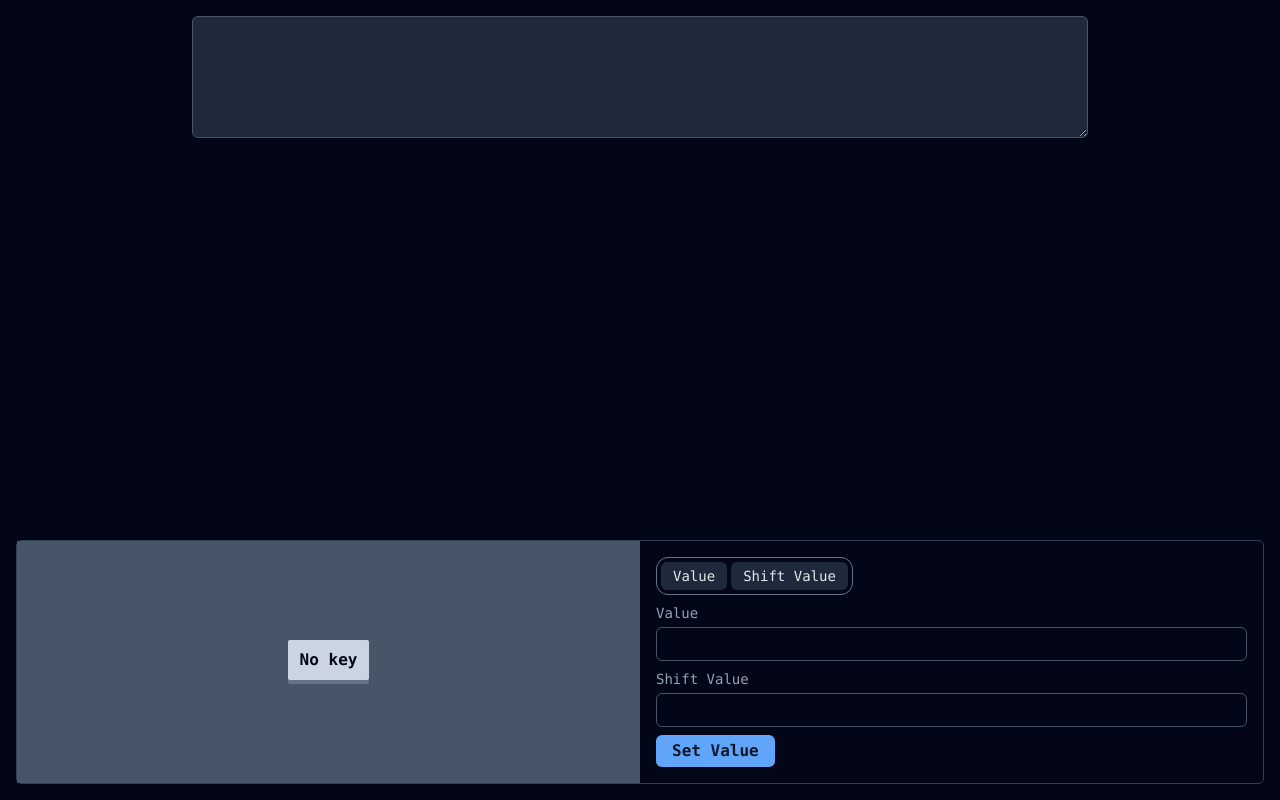
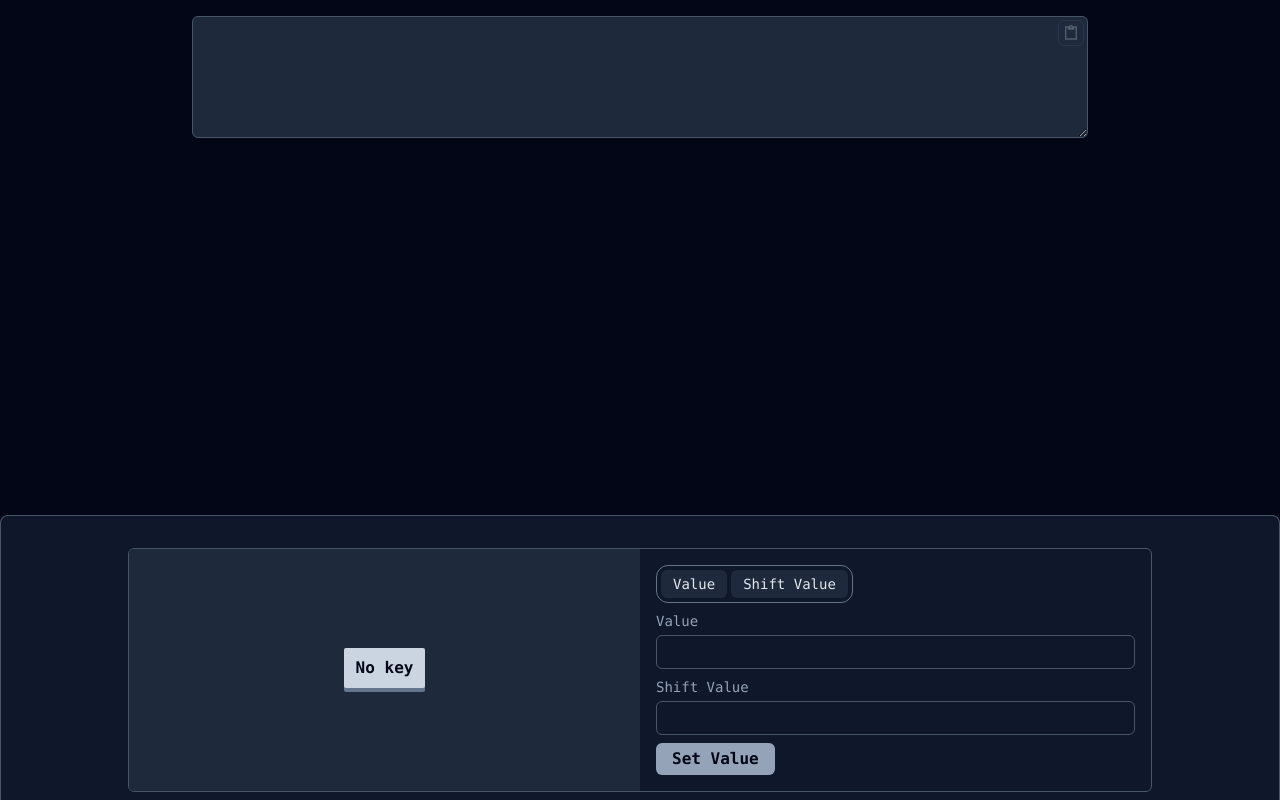
Before and after one commit to Diego-0110/erratic-keys, a Next.js app: page / in a window 1280 px wide. Built offline with nearby package versions, Linux system fonts and the light colour scheme.

Commit message:
Clipboard logic, drawer basic styles and group options

```diff
--- a/src/app/page.tsx
+++ b/src/app/page.tsx
@@ -13,7 +13,9 @@ export default function Home() {
   return (
     <main className="flex min-h-screen flex-col items-center justify-between p-4 font-mono text-slate-200 bg-slate-950">
       <KeyboardAndInput keyboardConfig={keyboardConfig} />
-      <Configuration keyboardConfig={keyboardConfig} setKeyConfig={setKeyConfig} />
+      <div className="bg-slate-900 absolute bottom-0 left-0 right-0 max-h-[50vh] overflow-auto p-2 pt-8 rounded-t-lg border-t-[.1em] border-x-[.1em] border-slate-600">
+        <Configuration keyboardConfig={keyboardConfig} setKeyConfig={setKeyConfig} />
+      </div>
     </main>
   );
 }
--- a/src/components/Button.tsx
+++ b/src/components/Button.tsx
@@ -4,11 +4,14 @@ interface CustomProps {
 
 type Props = CustomProps & React.ButtonHTMLAttributes<HTMLButtonElement>;
 
+const activeStyles = 'bg-sky-400 text-slate-900 hover:opacity-90';
+const disableStyles = 'bg-slate-400 text-slate-950';
+
 export default function Button({ children, ...props }: Props) {
   return (
     <button
       type="button"
-      className="px-4 py-1 bg-blue-400 text-slate-900 font-semibold rounded-md hover:opacity-90"
+      className={`px-4 py-1 font-semibold rounded-md ${props.disabled ? disableStyles : activeStyles}`}
       // eslint-disable-next-line react/jsx-props-no-spreading
       {...props}
     >
--- a/src/components/Configuration.tsx
+++ b/src/components/Configuration.tsx
@@ -29,13 +29,18 @@ export default function Configuration({ keyboardConfig, setKeyConfig }: Props) {
     if (evt.code in keyboardConfig) {
       setValue(keyboardConfig[evt.code].value);
       setShiftValue(keyboardConfig[evt.code].shiftValue || '');
+      setAlts({
+        value: true,
+        shift: typeof keyboardConfig[evt.code].shiftValue === 'string',
+      });
     } else {
       setValue('');
       setShiftValue('');
+      setAlts({ value: false, shift: false });
     }
   };
   const handleUpdateKeyConfig = () => {
-    if (keyData) {
+    if (keyData) { // TODO remove key if null
       const keyConfig: KeyConfig = {
         value,
       };
@@ -49,9 +54,9 @@ export default function Configuration({ keyboardConfig, setKeyConfig }: Props) {
     console.log(keyboardConfig);
   }, [keyboardConfig]);
   return (
-    <section className="flex w-full bg-slate-950 border border-slate-700 rounded-md">
+    <section className="flex w-full max-w-5xl m-auto border-[.1em] border-slate-600 rounded-md overflow-hidden">
       <div
-        className="flex-1 flex justify-center items-center p-4 bg-slate-600"
+        className="flex-1 flex justify-center items-center p-4 bg-slate-800"
         role="presentation"
         // TODO use button instead
         // eslint-disable-next-line jsx-a11y/no-noninteractive-tabindex
@@ -63,15 +68,26 @@ export default function Configuration({ keyboardConfig, setKeyConfig }: Props) {
       <div className="flex-1 p-4">
         <GroupOptions>
           <Option
-            initialState={Boolean(keyData)}
-            onChange={(state) => console.log(state)}
+            initialState={alts.value}
+            onChange={() => {
+              if (alts.value) {
+                setAlts({ shift: false, value: false });
+              } else {
+                setAlts((a) => ({ ...a, value: !a.value }));
+              }
+              setValue('');
+            }}
+            condition={() => Boolean(keyData)}
           >
             Value
           </Option>
-          <Option onChange={() => {
-            setAlts((a) => ({ ...a, shift: !a.shift }));
-            setShiftValue('');
-          }}
+          <Option
+            initialState={alts.shift}
+            onChange={() => {
+              setAlts((a) => ({ ...a, shift: !a.shift }));
+              setShiftValue('');
+            }}
+            condition={() => Boolean(keyData) && alts.value}
           >
             Shift Value
           </Option>
@@ -81,7 +97,7 @@ export default function Configuration({ keyboardConfig, setKeyConfig }: Props) {
           id="value"
           value={value}
           onChange={(evt) => setValue(evt.target.value)}
-          disabled={!keyData}
+          disabled={!alts.value}
         />
         <InputLabel
           label="Shift Value"
@@ -90,7 +106,12 @@ export default function Configuration({ keyboardConfig, setKeyConfig }: Props) {
           onChange={(evt) => setShiftValue(evt.target.value)}
           disabled={!alts.shift}
         />
-        <Button onClick={handleUpdateKeyConfig}>Set Value</Button>
+        <Button
+          onClick={handleUpdateKeyConfig}
+          disabled={!keyData}
+        >
+          Set Value
+        </Button>
       </div>
     </section>
   );
--- a/src/components/InputLabel.tsx
+++ b/src/components/InputLabel.tsx
@@ -17,7 +17,7 @@ export default function InputLabel({ label, id, ...props }: Props) {
       <input
         type="text"
         id={id}
-        className="px-2 py-1 w-full bg-slate-800 disabled:bg-slate-950 border-[.1em] border-slate-600 focus:outline focus:outline-[.125em] focus:outline-offset-[.1em] focus:outline-blue-400 rounded-md"
+        className="px-2 py-1 w-full bg-slate-800 disabled:bg-slate-900 border-[.1em] border-slate-600 focus:outline focus:outline-[.125em] focus:outline-offset-[.1em] focus:outline-blue-400 rounded-md"
         // eslint-disable-next-line react/jsx-props-no-spreading
         {...props}
       />
--- a/src/components/KeyNotification.tsx
+++ b/src/components/KeyNotification.tsx
@@ -1,3 +1,4 @@
+import { SwapVertIcon } from './icons';
 import Key from './Key';
 
 export interface KeyNotificationInfo {
@@ -32,7 +33,7 @@ export default function KeyNotification({ keyInfo }: Props) {
       </div>
       {keyInfo.replacement !== undefined && (
       <>
-        <p>⬇️</p>
+        <SwapVertIcon className="w-6" />
         <p className="text-blue-400 font-bold">
           &quot;
           {keyInfo.replacement}
--- a/src/components/Textarea.tsx
+++ b/src/components/Textarea.tsx
@@ -1,8 +1,17 @@
-import { forwardRef } from 'react';
+import { forwardRef, useState } from 'react';
+import { CheckCopyIcon, CopyIcon } from './icons';
 
 type Props = React.TextareaHTMLAttributes<HTMLTextAreaElement>;
 
-const Textarea2 = forwardRef((props: Props, ref: React.ForwardedRef<HTMLTextAreaElement>) => (
+const Textarea = forwardRef((props: Props, ref: React.ForwardedRef<HTMLTextAreaElement>) => {
+  const [copyBtnIcon, setCopyBtnIcon] = useState<React.ReactNode>(<CopyIcon className="w-4" />);
+  const handleClick = () => {
+    navigator.clipboard.writeText(props.value as string);
+    setCopyBtnIcon(<CheckCopyIcon className="w-4 fill-blue-400" />);
+    setTimeout(() => setCopyBtnIcon(<CopyIcon className="w-4" />), 600); // TODO debounce
+  };
+  return (
+    <div className="relative">
       <textarea
         className="p-3 w-full bg-slate-800 border-[.1em] border-slate-600 focus:outline focus:outline-[.125em] focus:outline-offset-[.1em] focus:outline-blue-400 rounded-md"
         rows={4}
@@ -11,8 +20,17 @@ const Textarea2 = forwardRef((props: Props, ref: React.ForwardedRef<HTMLTextArea
         id={props.id}
         ref={ref}
       />
-));
+      <button
+        type="button"
+        className="absolute top-1 right-1 p-1 text-slate-300 bg-slate-800 border-[.1em] border-slate-600 rounded-md opacity-30 hover:opacity-100"
+        onClick={handleClick}
+      >
+        {copyBtnIcon}
+      </button>
+    </div>
+  );
+});
 
-Textarea2.displayName = 'Textarea';
+Textarea.displayName = 'Textarea';
 
-export default Textarea2;
+export default Textarea;
--- /dev/null
+++ b/src/components/icons.tsx
@@ -0,0 +1,28 @@
+/* eslint-disable react/jsx-props-no-spreading */
+interface Props {
+  className: string
+}
+
+export function CopyIcon(props: Props) {
+  return (
+    <svg xmlns="http://www.w3.org/2000/svg" {...props} width="32" fill="currentColor" viewBox="0 0 24 24">
+      <path d="M21 2h-6.18C14.4.84 13.3 0 12 0S9.6.84 9.18 2H3v20h18zm-9 0c.55 0 1 .45 1 1s-.45 1-1 1s-1-.45-1-1s.45-1 1-1m7 18H5V4h2v3h10V4h2z" />
+    </svg>
+  );
+}
+
+export function CheckCopyIcon(props: Props) {
+  return (
+    <svg xmlns="http://www.w3.org/2000/svg" {...props} width="32" fill="currentColor" viewBox="0 0 24 24">
+      <path d="M20 4v12H8V4zm0-2H8c-1.1 0-2 .9-2 2v12c0 1.1.9 2 2 2h12c1.1 0 2-.9 2-2V4c0-1.1-.9-2-2-2m-7.53 12L9 10.5l1.4-1.41l2.07 2.08L17.6 6L19 7.41zM4 6H2v14c0 1.1.9 2 2 2h14v-2H4z" />
+    </svg>
+  );
+}
+
+export function SwapVertIcon(props: Props) {
+  return (
+    <svg xmlns="http://www.w3.org/2000/svg" {...props} width="32" fill="currentColor" viewBox="0 0 24 24">
+      <path d="M16 17.01V10h-2v7.01h-3L15 21l4-3.99zM9 3L5 6.99h3V14h2V6.99h3zm7 14.01V10h-2v7.01h-3L15 21l4-3.99zM9 3L5 6.99h3V14h2V6.99h3z" />
+    </svg>
+  );
+}
```
Lines whose indentation alone changed are shown as unchanged.
